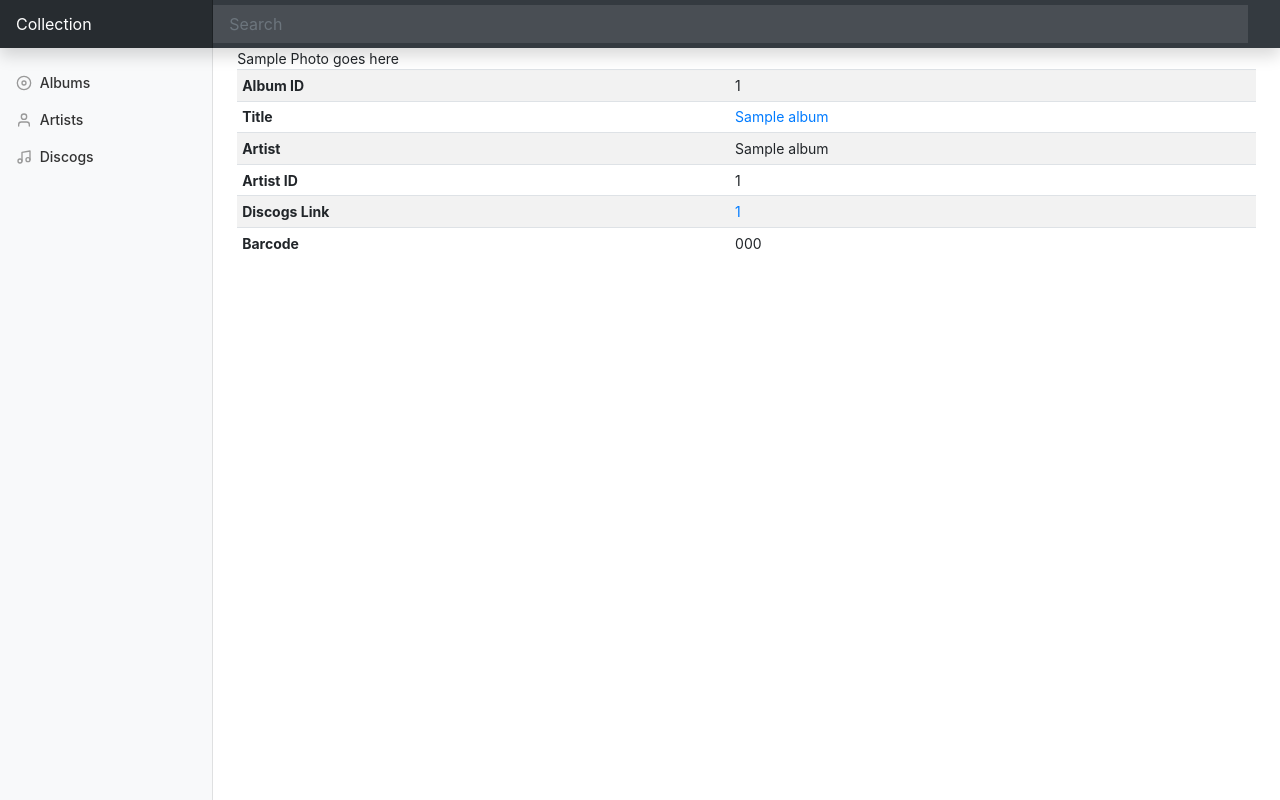
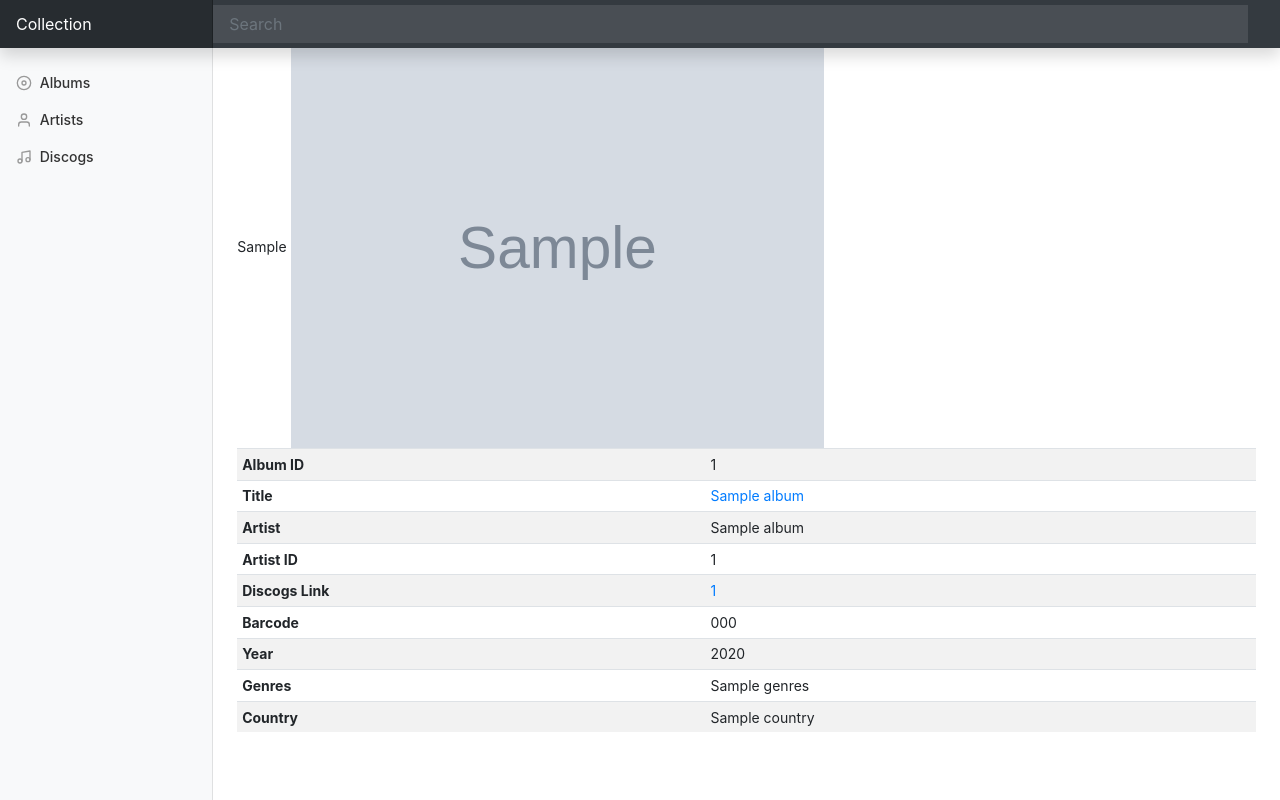
Before and after one commit to bhsuarez/vinyls, a Flask app: template app/templates/album.html in a window 1280 px wide. Run offline with Flask 2, Linux system fonts and the light colour scheme; the template is opened without the code that fills it: most values are stand-ins (such as "Sample title", 1, 10 or a date in 2020); grey boxes marked "Sample" are stand-in pictures; some libraries are stand-ins or nearby versions.

Commit message:
Update album.html

```diff
--- a/app/templates/album.html
+++ b/app/templates/album.html
@@ -87,9 +87,9 @@
               {% for album in albums %}
                 <table class="table table-striped table-sm">
                     <thead>
-                    {{barcode_results}} Photo goes here
+                    {{barcode_results}}
                     </thead>
-
+                    <img src="{{album.image_url}}" height="400">
                     <tr>
                         <th scope="row">Album ID</th>
                         <td>{{album.album_id}}
@@ -120,6 +120,21 @@
                         <td>{{album.barcode}}
                         </td>
                     </tr>
+                    <tr>
+                        <th scope="row">Year</th>
+                        <td>{{album.year}}
+                        </td>
+                    </tr>
+                    <tr>
+                        <th scope="row">Genres</th>
+                        <td>{{album.genres}}
+                        </td>
+                    </tr>
+                    <tr>
+                        <th scope="row">Country</th>
+                        <td>{{album.country}}
+                        </td>
+                    </tr>
                     {% endfor %}
                 </table>
             </div>
```
